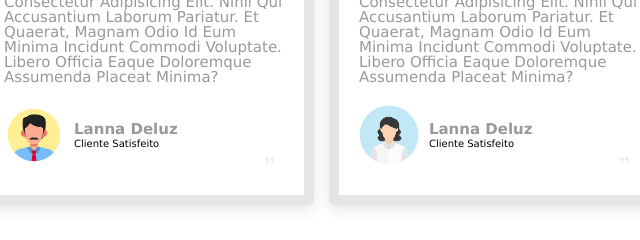
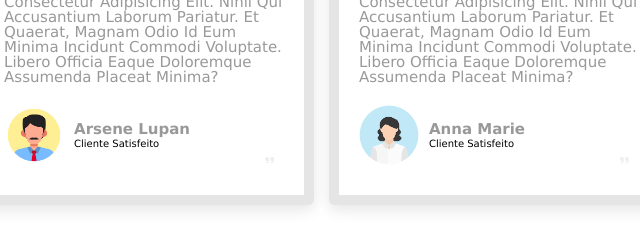
Before and after one commit to Mavi5002/ProjectFB, a plain HTML site: page index.html in a window 1280 px wide. Shown: the part 3180-3420 px from the top of the page, 496-1136 px from the left. Drawn offline with Linux system fonts and the light colour scheme.

Commit message:
Update index.html

```diff
--- a/index.html
+++ b/index.html
@@ -332,7 +332,7 @@
     <div class="user">
         <img src="img/face6.png" alt="">
         <div class="user-info">
-            <h3>Lanna Deluz</h3>
+            <h3>Arsene Lupan</h3>
             <span>Cliente satisfeito</span>
 
         </div>
@@ -356,7 +356,7 @@
     <div class="user">
         <img src="img/face8.png" alt="">
         <div class="user-info">
-            <h3>Lanna Deluz</h3>
+            <h3>Anna Marie</h3>
             <span>Cliente satisfeito</span>
 
         </div>
```
